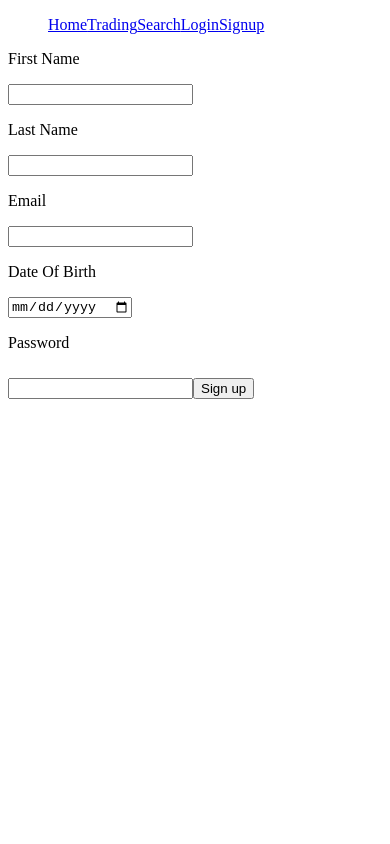
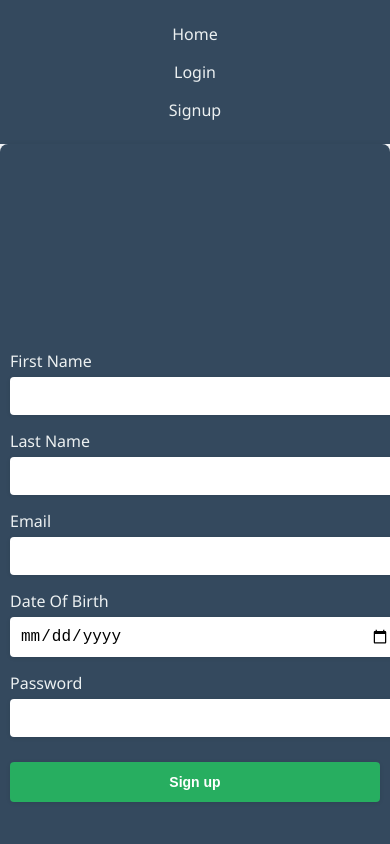
Before and after one commit to Bossm4n/TradingApp, a React (Create React App) app in the folder trading-app-frontend/: page /signup in a window 390 px wide. Shown: the top 844 px of the page. Built offline with nearby package versions, Linux system fonts and the light colour scheme.

Commit message:
done with css and fixed the balance bug

```diff
--- a/trading-app-frontend/src/App.tsx
+++ b/trading-app-frontend/src/App.tsx
@@ -2,8 +2,6 @@ import React from "react";
 import { BrowserRouter as Router, Route, Routes, Link } from "react-router-dom";
 import Login from "./webpages/Login";
 import TradingPage from "./webpages/TradingPage";
-import Home from "./webpages/Home";
-import Search from "./webpages/Search";
 import Signup from "./webpages/Signup";
 import Profile from "./webpages/Profile";
 import ErrorPage from "./components/ErrorPage";
@@ -29,10 +27,8 @@ function App() {
   return (
     <div className="App">
       <Routes>
-        <Route path="/" element={<Home />} />
         <Route path="/login" element={<Login />} />
-        <Route path="/trading" element={<TradingPage />} />
-        <Route path="/search" element={<Search />} />
+        <Route path="/" element={<TradingPage />} />
         <Route path="/signup" element={<Signup />} />
         <Route path="/profile" element={<Profile />} />
         <Route path="/invalid-page" element={<ErrorPage />} />
--- a/trading-app-frontend/src/components/Navbar.tsx
+++ b/trading-app-frontend/src/components/Navbar.tsx
@@ -1,5 +1,7 @@
+// Navbar.tsx
 import React from "react";
 import { Link, useNavigate } from "react-router-dom";
+import "../css_files/navbar.css"
 
 const Navbar: React.FC = () => {
   const loggedIn = JSON.parse(sessionStorage.getItem("active") || "false");
@@ -8,7 +10,6 @@ const Navbar: React.FC = () => {
   const Logout = () => {
     sessionStorage.setItem("active", JSON.stringify(false));
     sessionStorage.setItem("user", JSON.stringify(null));
-
     navigate("/");
   };
 
@@ -16,25 +17,35 @@ const Navbar: React.FC = () => {
     if (loggedIn) {
       return (
         <>
-          <Link to="/profile">Profile</Link>
-          <button onClick={Logout}>Logout</button>
+          <Link to="/profile" className="nav-link">
+            Profile
+          </Link>
+          <button onClick={Logout} className="nav-button">
+            Logout
+          </button>
         </>
       );
     }
     return (
       <>
-        <Link to="/login">Login</Link>
-        <Link to="/signup">Signup</Link>
+        <Link to="/login" className="nav-link">
+          Login
+        </Link>
+        <Link to="/signup" className="nav-link">
+          Signup
+        </Link>
       </>
     );
   };
 
   return (
-    <nav>
-      <ul className="flex space-x-5 text-2xl bg-fuchsia-50">
-        <Link to="/">Home</Link>
-        <Link to="/trading">Trading</Link>
-        <Link to="/search">Search</Link>
+    <nav className="navbar">
+      <ul className="nav-list">
+        <li>
+          <Link to="/" className="nav-link">
+            Home
+          </Link>
+        </li>
         {loadNavbarComponents()}
       </ul>
     </nav>
--- /dev/null
+++ b/trading-app-frontend/src/css_files/login.css
@@ -0,0 +1,96 @@
+/* Login.css */
+
+/* General Styles */
+body {
+    background-color: #f5f7fa;
+    font-family: 'Segoe UI', Tahoma, Geneva, Verdana, sans-serif;
+    color: #333;
+    margin: 0;
+    padding: 0;
+  }
+
+  .login-container {
+    display: flex;
+    flex-direction: column;
+    align-items: center;
+    justify-content: center;
+    height: 100vh;
+    background-color: #2c3e50;
+    padding: 20px;
+  }
+
+  .login-title {
+    font-size: 28px;
+    color: #ecf0f1;
+    margin-bottom: 20px;
+  }
+
+  .login-field {
+    width: 100%;
+    max-width: 400px;
+    margin-bottom: 15px;
+  }
+
+  .field-label {
+    display: block;
+    font-weight: 500;
+    color: #ecf0f1;
+    margin-bottom: 5px;
+  }
+
+  .login-input {
+    width: 100%;
+    padding: 10px;
+    border: none;
+    border-radius: 4px;
+    font-size: 16px;
+    box-shadow: 0 1px 4px rgba(0, 0, 0, 0.1);
+  }
+
+  .login-input:focus {
+    outline: none;
+    box-shadow: 0 0 5px rgba(41, 128, 185, 0.8);
+  }
+
+  .login-button {
+    width: 100%;
+    max-width: 400px;
+    padding: 12px;
+    background-color: #27ae60;
+    color: white;
+    font-size: 16px;
+    font-weight: 600;
+    border: none;
+    border-radius: 4px;
+    cursor: pointer;
+    box-shadow: 0 1px 4px rgba(0, 0, 0, 0.1);
+    transition: background-color 0.3s ease;
+  }
+
+  .login-button:hover {
+    background-color: #2ecc71;
+  }
+
+  .login-button:active {
+    background-color: #1e8449;
+  }
+
+  .login-button:focus {
+    outline: none;
+    box-shadow: 0 0 5px rgba(41, 128, 185, 0.8);
+  }
+
+  /* Responsive Design */
+  @media (max-width: 600px) {
+    .login-container {
+      padding: 10px;
+    }
+
+    .login-title {
+      font-size: 24px;
+    }
+
+    .login-button {
+      font-size: 14px;
+    }
+  }
--- /dev/null
+++ b/trading-app-frontend/src/css_files/navbar.css
@@ -0,0 +1,72 @@
+/* Navbar.css */
+
+/* General Styles */
+.navbar {
+    background-color: #34495e;
+    padding: 15px;
+  }
+
+  .nav-list {
+    display: flex;
+    justify-content: space-around;
+    align-items: center; /* Ensures all items are vertically centered */
+    list-style-type: none;
+    margin: 0;
+    padding: 0;
+  }
+
+  .nav-link, .nav-button {
+    color: #ecf0f1;
+    text-decoration: none;
+    font-size: 18px;
+    font-weight: 500;
+    padding: 10px;
+    height: 100%; /* Ensures that the items have equal height */
+    display: flex;
+    align-items: center; /* Centers the text vertically within the item */
+    transition: color 0.3s ease, background-color 0.3s ease; /* Transition for hover effects */
+  }
+
+  .nav-link:hover {
+    color: #1abc9c;
+  }
+
+  .nav-button {
+    background-color: #e74c3c;
+    border: none;
+    padding: 10px 15px;
+    font-size: 16px;
+    font-weight: 500;
+    border-radius: 4px;
+    cursor: pointer;
+  }
+
+  .nav-button:hover {
+    background-color: #c0392b;
+  }
+
+  .nav-button:focus {
+    outline: none;
+  }
+
+  .nav-button:active {
+    background-color: #a93226;
+  }
+
+  /* Responsive Design */
+  @media (max-width: 600px) {
+    .nav-list {
+      flex-direction: column;
+      align-items: center;
+    }
+
+    .nav-link, .nav-button {
+      font-size: 16px;
+      padding: 8px;
+    }
+
+    .nav-button {
+      font-size: 14px;
+      padding: 8px 12px;
+    }
+  }
--- /dev/null
+++ b/trading-app-frontend/src/css_files/signup.css
@@ -0,0 +1,89 @@
+/* Signup.css */
+
+/* General Styles */
+body {
+    background-color: #f5f7fa;
+    font-family: 'Segoe UI', Tahoma, Geneva, Verdana, sans-serif;
+    color: #333;
+    margin: 0;
+    padding: 0;
+  }
+
+  .signup-form {
+    display: flex;
+    flex-direction: column;
+    align-items: center;
+    justify-content: center;
+    height: 100vh;
+    background-color: #34495e;
+    padding: 20px;
+    border-radius: 8px;
+    box-shadow: 0 4px 8px rgba(0, 0, 0, 0.2);
+  }
+
+  .form-field {
+    width: 100%;
+    max-width: 400px;
+    margin-bottom: 15px;
+  }
+
+  .field-label {
+    display: block;
+    font-weight: 500;
+    color: #ecf0f1;
+    margin-bottom: 5px;
+  }
+
+  .form-input {
+    width: 100%;
+    padding: 10px;
+    border: none;
+    border-radius: 4px;
+    font-size: 16px;
+    box-shadow: 0 1px 4px rgba(0, 0, 0, 0.1);
+  }
+
+  .form-input:focus {
+    outline: none;
+    box-shadow: 0 0 5px rgba(41, 128, 185, 0.8);
+  }
+
+  .signup-button {
+    width: 100%;
+    max-width: 400px;
+    padding: 12px;
+    background-color: #27ae60;
+    color: white;
+    font-size: 16px;
+    font-weight: 600;
+    border: none;
+    border-radius: 4px;
+    cursor: pointer;
+    box-shadow: 0 1px 4px rgba(0, 0, 0, 0.1);
+    transition: background-color 0.3s ease;
+    margin-top: 10px;
+  }
+
+  .signup-button:hover {
+    background-color: #2ecc71;
+  }
+
+  .signup-button:active {
+    background-color: #1e8449;
+  }
+
+  .signup-button:focus {
+    outline: none;
+    box-shadow: 0 0 5px rgba(41, 128, 185, 0.8);
+  }
+
+  /* Responsive Design */
+  @media (max-width: 600px) {
+    .signup-form {
+      padding: 10px;
+    }
+
+    .signup-button {
+      font-size: 14px;
+    }
+  }
--- a/trading-app-frontend/src/webpages/Home.tsx
+++ /dev/null
@@ -1,13 +0,0 @@
-import React from "react";
-import Navbar from "../components/Navbar";
-
-const Home = () => {
-  return (
-    <>
-      <Navbar />
-      <div>Home</div>
-    </>
-  );
-};
-
-export default Home;
--- a/trading-app-frontend/src/webpages/Login.tsx
+++ b/trading-app-frontend/src/webpages/Login.tsx
@@ -1,9 +1,10 @@
+// Login.tsx
 import { useNavigate } from "react-router-dom";
 import User from "../interfaces/User";
 import Navbar from "../components/Navbar";
 import React, { useEffect, useRef, useState } from "react";
-import HashingFunction from "../components/HashingFunction";
 import ComparePasswords from "../components/ComparePasswords";
+import "../css_files/login.css"; // Importing the CSS file
 
 const Login = () => {
   const passwordRef = useRef<HTMLInputElement>(null);
@@ -16,14 +17,12 @@ const Login = () => {
 
   useEffect(() => {
     if (loggedIn) {
-      // Redirect to "/invalid-page" if the user is not logged in
       navigate("/invalid-page");
     }
   }, [loggedIn, navigate]);
 
-  // Return null or a loading spinner while checking authentication
   if (loggedIn) {
-    return null; // or return a loading spinner
+    return null;
   }
 
   const handleSubmit = () => {
@@ -47,7 +46,6 @@ const Login = () => {
         return response.json();
       })
       .then((user: User) => {
-        console.log(user)
         if (!user) {
           return;
         }
@@ -58,22 +56,28 @@ const Login = () => {
               sessionStorage.setItem("active", JSON.stringify(true));
               sessionStorage.setItem("user", JSON.stringify(user));
 
-              navigate("/trading");
+              navigate("/");
             }
           })
           .catch((err) => console.error(err));
       })
       .catch((error) => console.log("Error while fetching data: " + error));
   };
+
   return (
     <>
       <Navbar />
-      <div>
-        <p>Email</p>
-        <input type="text" ref={emailRef}></input>
-        <p>Password</p>
-        <input type="password" ref={passwordRef}></input>
-        <button onClick={handleSubmit}>Submit</button>
+      <div className="login-container">
+        <h2 className="login-title">Login</h2>
+        <div className="login-field">
+          <label htmlFor="email" className="field-label">Email</label>
+          <input type="text" id="email" ref={emailRef} className="login-input" />
+        </div>
+        <div className="login-field">
+          <label htmlFor="password" className="field-label">Password</label>
+          <input type="password" id="password" ref={passwordRef} className="login-input" />
+        </div>
+        <button onClick={handleSubmit} className="login-button">Submit</button>
       </div>
     </>
   );
--- a/trading-app-frontend/src/webpages/Search.tsx
+++ /dev/null
@@ -1,43 +0,0 @@
-import React from "react";
-import Navbar from "../components/Navbar";
-
-interface Stock {
-  name: string;
-  StockID: number;
-  prices?: [];
-}
-
-const stocks: Stock[] = [
-  { name: "apple", StockID: 1 },
-  { name: "google", StockID: 2 },
-  { name: "facebook", StockID: 3 },
-  { name: "microsoft", StockID: 4 },
-  { name: "nvdia", StockID: 5 },
-  { name: "amazon", StockID: 6 },
-  { name: "tesla", StockID: 7 },
-  { name: "jpmorgan", StockID: 8 },
-  { name: "visa", StockID: 9 },
-  { name: "mastercard", StockID: 10 },
-];
-
-const Search = () => {
-  const getStocksList: () => Stock[] = () => {
-    // Handle getting stocks
-
-    return stocks;
-  };
-
-  return (
-    <div>
-      <Navbar />
-      <div>Search</div>
-      <ul>
-        {getStocksList().map((currentStock) => {
-          return <li>{currentStock.name}</li>;
-        })}
-      </ul>
-    </div>
-  );
-};
-
-export default Search;
--- a/trading-app-frontend/src/webpages/Signup.tsx
+++ b/trading-app-frontend/src/webpages/Signup.tsx
@@ -1,10 +1,10 @@
-import { Sign } from "crypto";
+// Signup.tsx
 import Navbar from "../components/Navbar";
 import React, { useEffect, useRef, useState } from "react";
 import User from "../interfaces/User";
-import { error } from "console";
 import { useNavigate } from "react-router-dom";
 import HashingFunction from "../components/HashingFunction";
+import "../css_files/signup.css"; // Importing the CSS file
 
 const Signup = () => {
   const [hashedPassword, setHashedPassword] = useState<string>("");
@@ -22,20 +22,17 @@ const Signup = () => {
 
   useEffect(() => {
     if (loggedIn) {
-      // Redirect to "/invalid-page" if the user is logged in
       navigate("/invalid-page");
     }
   }, [loggedIn, navigate]);
 
-  // Return null or a loading spinner while checking authentication
   if (loggedIn) {
-    return null; // or return a loading spinner
+    return null;
   }
 
   const handleSubmit = (e: React.FormEvent) => {
-    e.preventDefault(); // Prevent default form submission behavior
+    e.preventDefault();
 
-    // Collect values from refs and set them in the state
     for (const ref of references) {
       if (ref.current?.value == undefined || ref.current?.value === "") {
         console.log("A field was left empty!");
@@ -80,35 +77,41 @@ const Signup = () => {
         sessionStorage.setItem("active", JSON.stringify(true));
         sessionStorage.setItem("user", JSON.stringify(newUser));
 
-        navigate("/trading");
+        navigate("/");
       })
       .catch((err) => console.log("Error while posting user Data: " + err));
-    // You can now use `submittedData` for further processing (e.g., sending to a server)
-    console.log(newUser);
   };
 
   return (
     <>
       <Navbar />
-      <form onSubmit={handleSubmit}>
-        <p>First Name</p>
-        <input type="text" ref={firstNameRef} />
+      <form onSubmit={handleSubmit} className="signup-form">
+        <div className="form-field">
+          <label className="field-label" htmlFor="first-name">First Name</label>
+          <input type="text" id="first-name" ref={firstNameRef} className="form-input" />
+        </div>
 
-        <p>Last Name</p>
-        <input type="text" ref={lastNameRef} />
+        <div className="form-field">
+          <label className="field-label" htmlFor="last-name">Last Name</label>
+          <input type="text" id="last-name" ref={lastNameRef} className="form-input" />
+        </div>
 
-        <p>Email</p>
-        <input type="email" ref={emailRef} />
+        <div className="form-field">
+          <label className="field-label" htmlFor="email">Email</label>
+          <input type="email" id="email" ref={emailRef} className="form-input" />
+        </div>
 
-        <p>Date Of Birth</p>
-        <input type="date" ref={dobRef} />
+        <div className="form-field">
+          <label className="field-label" htmlFor="dob">Date Of Birth</label>
+          <input type="date" id="dob" ref={dobRef} className="form-input" />
+        </div>
 
-        <p>Password</p>
-        <input type="password" ref={passwordRef} />
+        <div className="form-field">
+          <label className="field-label" htmlFor="password">Password</label>
+          <input type="password" id="password" ref={passwordRef} className="form-input" />
+        </div>
 
-        <button type="submit" style={{ marginTop: "10px" }}>
-          Sign up
-        </button>
+        <button type="submit" className="signup-button">Sign up</button>
       </form>
     </>
   );
--- a/trading-app-frontend/src/webpages/TradingPage.tsx
+++ b/trading-app-frontend/src/webpages/TradingPage.tsx
@@ -200,18 +200,15 @@ const generateRandomStockData = (symbol: string, basePrice: number = 100, volati
       }
     }, []);
 
-    console.log(sessionStorage.getItem("user"))
 
     async function purchase(): Promise<void> {
       const json = sessionStorage.getItem("user");
       let user: User;
       let id: number;
       if (json !== null) {
-          console.log(chartData);
           const latestPrice = chartData.datasets[0].data[chartData.datasets[0].data.length - 1].y;
           user = JSON.parse(json);
           id = user.userID;
-          console.log(id)
 
           // Format the date as 'YYYY-MM-DD'
           const formattedDate = new Date().toISOString().split('T')[0];
@@ -232,7 +229,6 @@ const generateRandomStockData = (symbol: string, basePrice: number = 100, volati
               body: JSON.stringify(data),
           })
           if(response.status===500){
-            console.log("no")
             setErrorMessage("Your current balance is insufficient to complete this transaction.");
             setTimeout(() => {
               setErrorMessage(null);
@@ -249,7 +245,6 @@ const generateRandomStockData = (symbol: string, basePrice: number = 100, volati
       setNumShares(parseInt(event.target.value));
     };
 
-  console.log(sessionStorage.getItem("active")==="false")
 
   return (
     <div className='trading-container'>
```
Also changed, not shown: trading-app-frontend/src/css_files/profile.css (added, +103 -0 lines), trading-app-frontend/src/webpages/Profile.tsx (+62 -46 lines).
